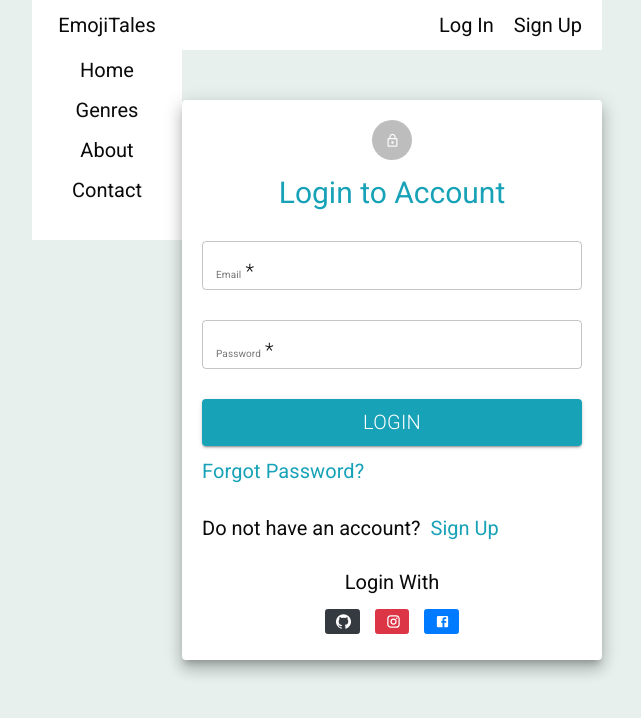
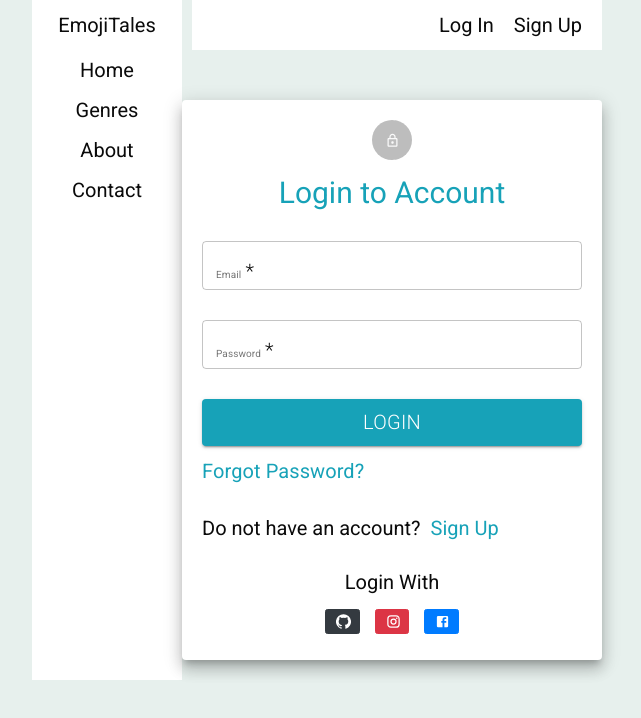
Before and after one commit to DriesVerb/Final-Project-DCI-EmojiGram, a React (Create React App) app in the folder client/: page /login in a window 1280 px wide. Shown: the top 718 px of the page, without its empty margins (368-1009 px from the left). Built offline with nearby package versions, Linux system fonts and the light colour scheme.

Commit message:
added fixes to styling

```diff
--- a/client/src/components/layout/SideNavBar.js
+++ b/client/src/components/layout/SideNavBar.js
@@ -5,6 +5,7 @@ const SideNavBar = () => {
   return (
     <div className="app-grid__navbar--side">
       <div className="side-navbar">
+        <div className="side-navbar__links">
           <Link to="/" className="side-navbar__link" href="/">
             Home
           </Link>
@@ -19,6 +20,7 @@ const SideNavBar = () => {
           </Link>
         </div>
       </div>
+    </div>
   );
 };
 
--- a/client/src/css/App.css
+++ b/client/src/css/App.css
@@ -320,7 +320,7 @@ a {
   grid-column: 3/4;
 }
 .app-grid__navbar--side {
-  grid-row: 2/4;
+  grid-row: 2/-1;
   grid-column: 2/3;
 }
 .app-grid__main {
@@ -337,7 +337,7 @@ a {
   flex-direction: column;
   justify-content: center;
   align-items: start;
-  padding: 1rem;
+  padding: 1rem 0 1rem 1rem;
 }
 .grid-container__headerUser {
   display: flex;
@@ -387,9 +387,10 @@ a {
 
 .side-navbar {
   background-color: #ffffff;
+  height: 100%;
   display: flex;
   flex-direction: column;
-  justify-content: center;
+  justify-content: flex-start;
   align-items: center;
 }
 .side-navbar__flex {
@@ -397,6 +398,12 @@ a {
   flex-direction: row;
   justify-content: start;
   align-items: end;
+}
+.side-navbar__links {
+  display: flex;
+  flex-direction: column;
+  justify-content: center;
+  align-items: center;
 }
 .side-navbar__link {
   color: #0a0a0a;
@@ -416,6 +423,7 @@ a {
   flex-direction: row;
   justify-content: center;
   align-items: center;
+  margin-left: 1rem;
 }
 
 .guest-nav {
--- a/client/src/sass/base/_grid.scss
+++ b/client/src/sass/base/_grid.scss
@@ -15,7 +15,7 @@
   }
 
   &__navbar--side {
-    grid-row: 2/4;
+    grid-row: 2/-1;
     grid-column: 2/3;
   }
 
@@ -32,7 +32,7 @@
 
 .grid-container {
   @include flex(column, center, start);
-  padding: 1rem;
+  padding: 1rem 0 1rem 1rem;
 
   &__headerUser {
     display: flex;
--- a/client/src/sass/layout/_sideNavBar.scss
+++ b/client/src/sass/layout/_sideNavBar.scss
@@ -1,9 +1,14 @@
 .side-navbar {
   background-color: $main-white;
-  @include flex(column, center, center);
+  height: 100%;
+  @include flex(column, flex-start, center);
 
   &__flex {
     @include flex(row, start, end);
+  }
+
+  &__links {
+    @include flex(column, center, center);
   }
 
   &__link {
--- a/client/src/sass/layout/_top-nav.scss
+++ b/client/src/sass/layout/_top-nav.scss
@@ -1,6 +1,7 @@
 .top-nav {
   background-color: $main-white;
   @include flex(row, center, center);
+  margin-left: 1rem;
 }
 
 .guest-nav {
```
Lines whose indentation alone changed are shown as unchanged.
